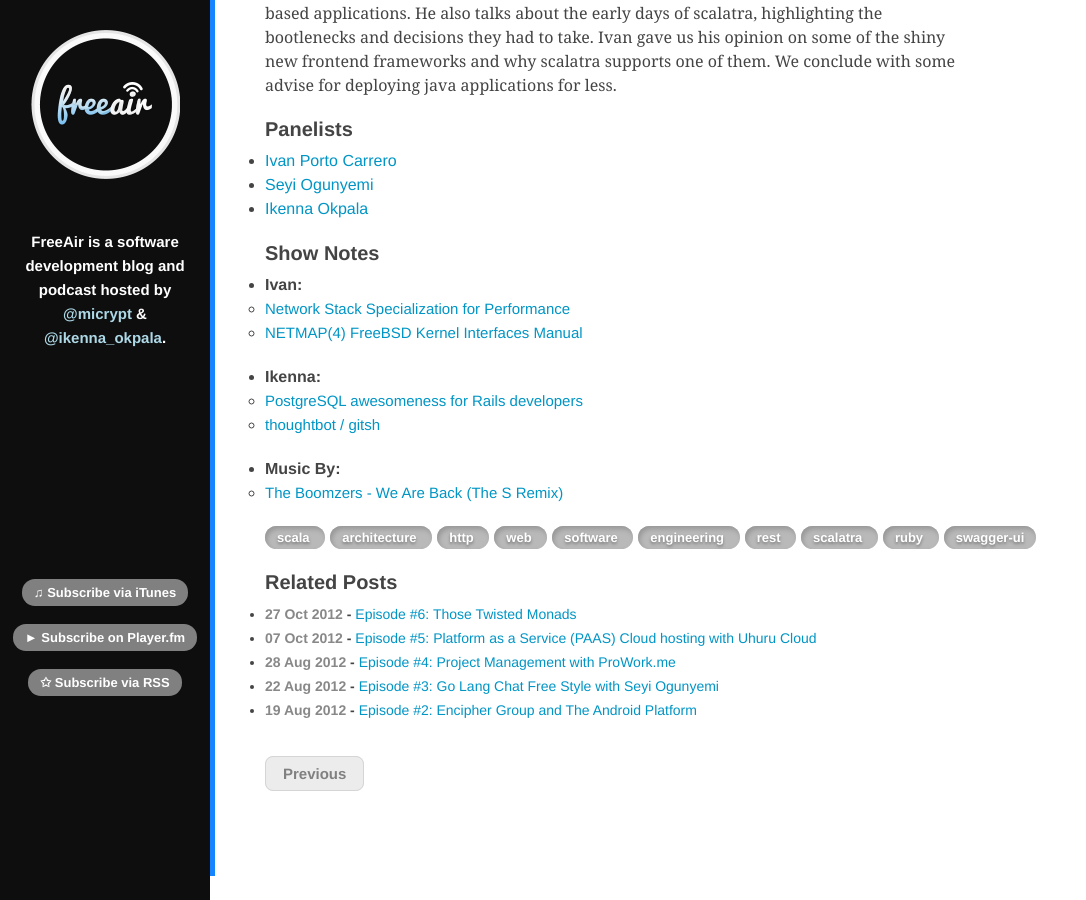
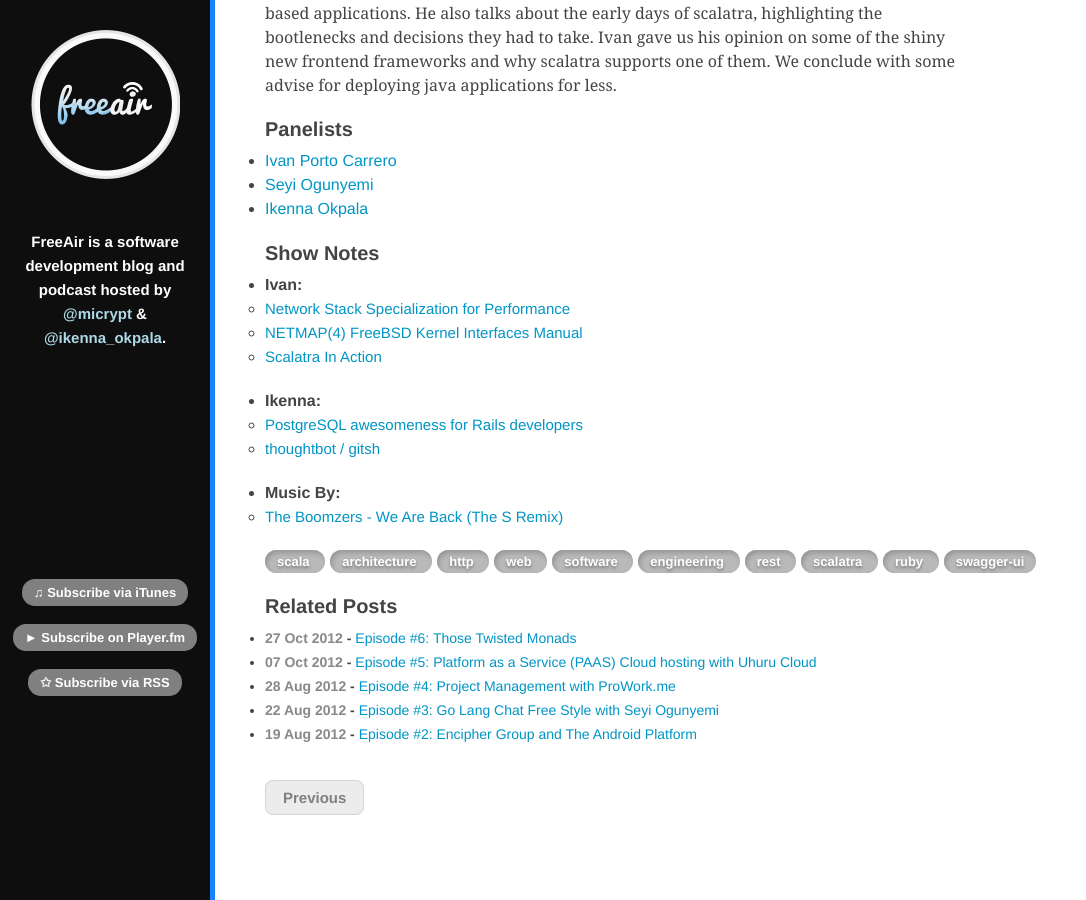
Before and after one commit to FreeAir/freeair.github.com, a Jekyll site: the page built from _posts/2014-03-26-An-Chat-with-Ivan.md, in a window 1280 px wide and 900 px high, scrolled down 521 px. Shown: the whole window, without its empty margins (0-1086 px from the left). Built offline with Jekyll 4.4.1, drawn with Linux system fonts in a browser that asks for light colours; Markdown is read by kramdown in place of the engine named in the settings; comment, search, counter and statistics services are not loaded.

Commit message:
Add ivan's book

```diff
--- a/_posts/2014-03-26-An-Chat-with-Ivan.md
+++ b/_posts/2014-03-26-An-Chat-with-Ivan.md
@@ -29,7 +29,8 @@
 
 * Ivan:
   * [Network Stack Specialization for Performance](http://conferences.sigcomm.org/hotnets/2013/papers/hotnets-final43.pdf)
-  * [NETMAP(4) FreeBSD Kernel Interfaces Manual ](http://www.freebsd.org/cgi/man.cgi?query=netmap&sektion=4)
+  * [NETMAP(4) FreeBSD Kernel Interfaces Manual](http://www.freebsd.org/cgi/man.cgi?query=netmap&sektion=4)
+  * [Scalatra In Action](http://www.manning.com/carrero2/)
 * Ikenna:
   * [PostgreSQL awesomeness for Rails developers](http://www.amberbit.com/blog/2014/2/4/postgresql-awesomeness-for-rails-developers/)
   * [thoughtbot / gitsh](https://github.com/thoughtbot/gitsh)
```
